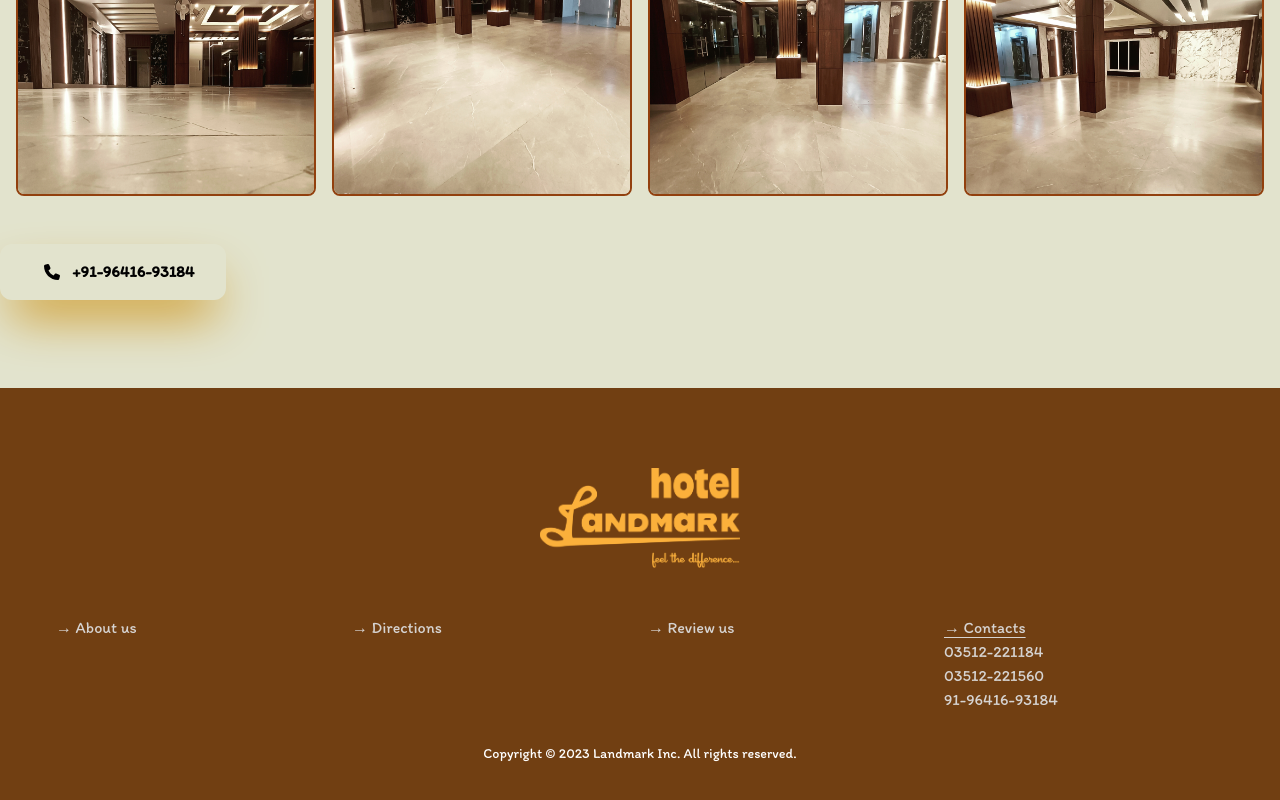
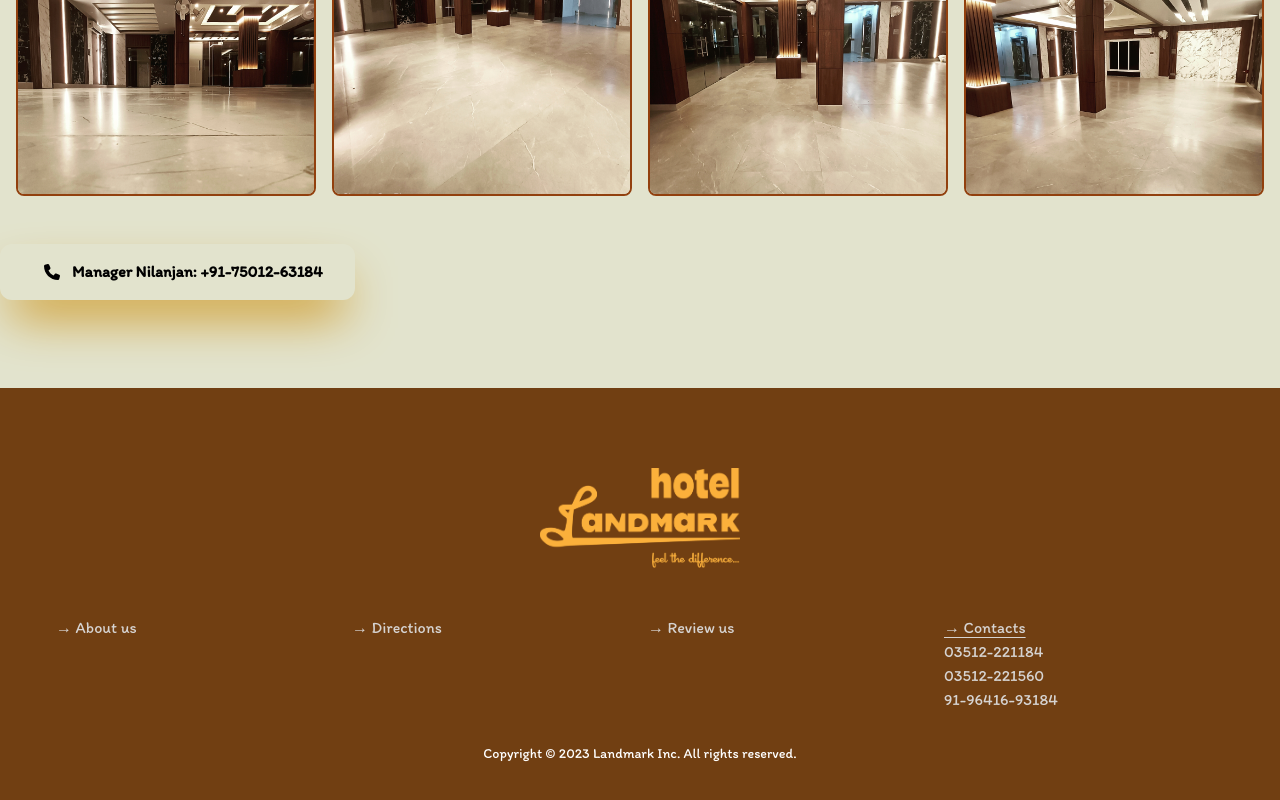
Before and after one commit to RiuSRoy/Hotel-Landmark-Malda, a Next.js app: page /banquet in a window 1280 px wide. Shown: the part 756-1556 px from the top of the page. Built offline with nearby package versions, Linux system fonts and the light colour scheme.

Commit message:
update banquet number

```diff
--- a/app/about/page.js
+++ b/app/about/page.js
@@ -22,7 +22,7 @@ export default function About() {
 
             <p className="text-lime-800 mx-12">So why wait? Book your stay at Landmark at Malda, one of the top hotels in Malda, today and experience the best that West Bengal has to offer!</p>
 
-            <Link href="https://wa.me/919641693184" target="_blank">
+            <Link href="tel:+919641693184" target="_blank">
               <div className="text-center hover:bg-amber-800 font-bold px-8 py-4 rounded-xl my-8 cursor-pointer shadow-2xl shadow-yellow-600 hover:shadow-amber-600 hover:text-white transition duration-200 ease-in-out">
                 <div className="flex items-center justify-center">
                   <FontAwesomeIcon icon={faPhone} color="black" width={40} />
--- a/app/banquet/page.js
+++ b/app/banquet/page.js
@@ -56,12 +56,12 @@ export default function Banquet() {
             </div>
         </div>
         <div className="inline-block m-auto">
-          <Link href="https://wa.me/919641693184" target="_blank" className='inline-block m-auto'>
+          <Link href="tel:+917501263184" target="_blank" className='inline-block m-auto'>
             <div className="text-center hover:bg-amber-800 font-bold px-8 py-4 rounded-xl my-8 cursor-pointer shadow-2xl shadow-yellow-600 hover:shadow-amber-600 hover:text-white transition duration-200 ease-in-out">
               <div className="flex items-center justify-center">
                 <FontAwesomeIcon icon={faPhone} color="black" width={40} />
                 <div>
-                  <strong>+91-96416-93184</strong>
+                  <strong>Manager Nilanjan: +91-75012-63184</strong>
                 </div>
               </div>
             </div>
```
